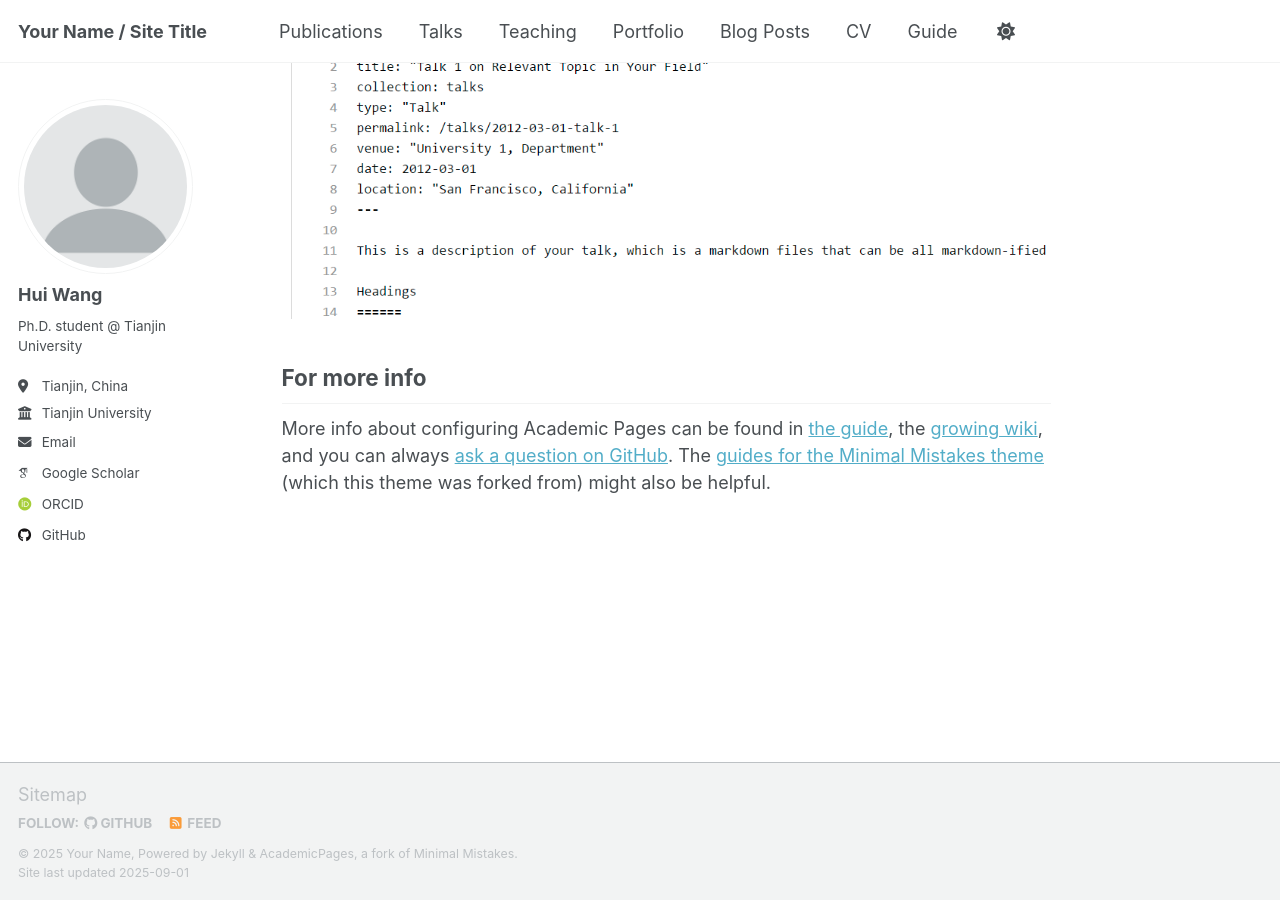
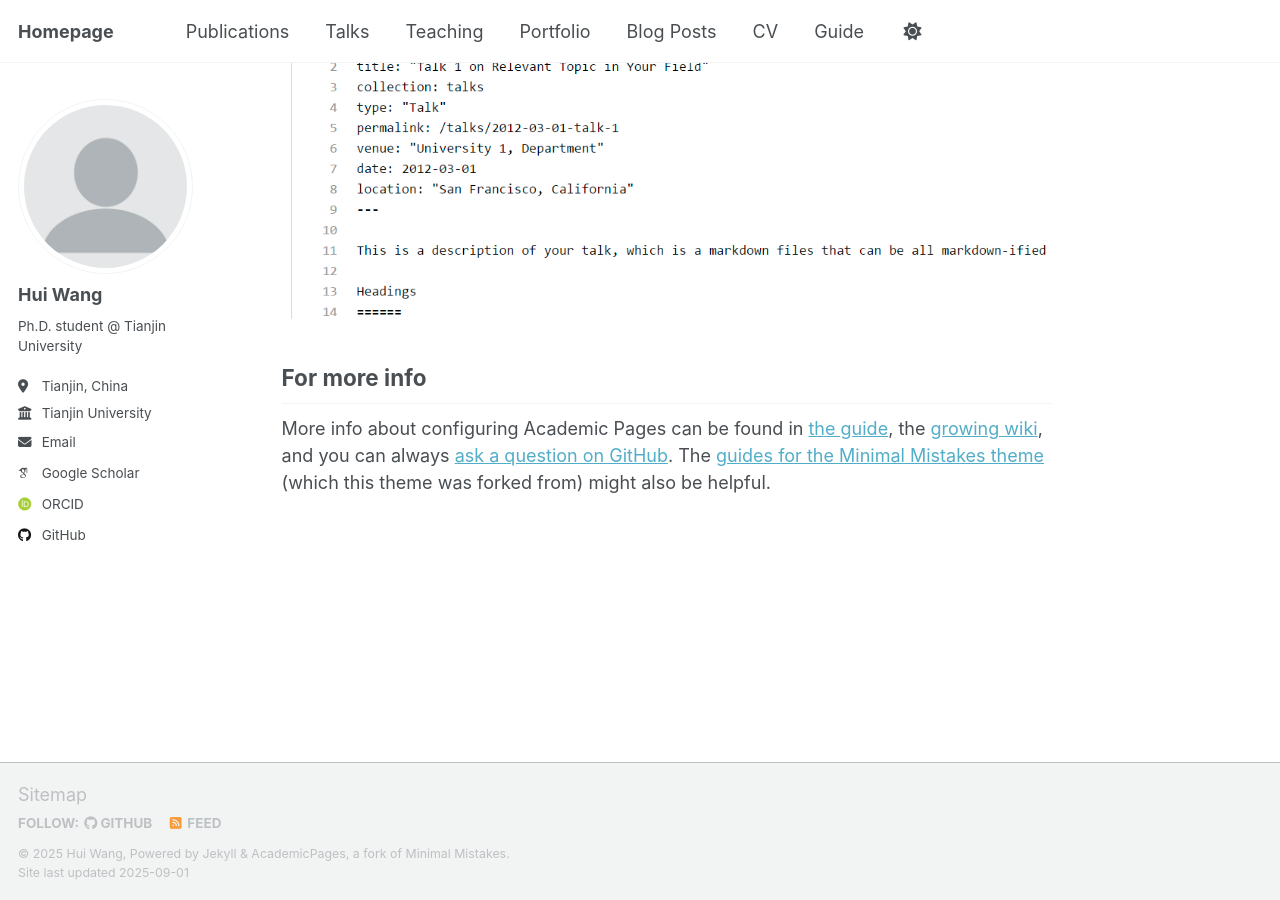
Before and after one commit to HaileyHui/wanghui, a Jekyll site: the page built from _pages/about.md, in a window 1280 px wide and 900 px high, scrolled down 2880 px. Built offline with Jekyll 4.4.1, drawn with Linux system fonts in a browser that asks for light colours; some web fonts are replaced; a script that is not in the unit is left out.

Commit message:
Update _config.yml

```diff
--- a/_config.yml
+++ b/_config.yml
@@ -9,13 +9,13 @@
 # Basic Site Settings
 locale                   : "en-US"
 site_theme               : "default" # Currently available options are "default", "air"
-title                    : "Your Name / Site Title"
+title                    : "Homepage"
 title_separator          : "-"
-name                     : &name "Your Name"
+name                     : &name "Hui Wang"
 description              : &description "personal description"
-url                      : https://academicpages.github.io # the base hostname & protocol for your site e.g. "https://[your GitHub username].github.io" or if you already have some other page hosted on Github then use "https://[your GitHub username].github.io/[Your Repo Name]"
+url                      : https://haileyhui.github.io/wanghui/ # the base hostname & protocol for your site e.g. "https://[your GitHub username].github.io" or if you already have some other page hosted on Github then use "https://[your GitHub username].github.io/[Your Repo Name]"
 baseurl                  : "" # the subpath of your site, e.g. "/blog"
-repository               : "academicpages/academicpages.github.io"
+repository               : "https://haileyhui.github.io/wanghui/"
 
 # Site Author - The following control what appear as part of the author content on the side bar.
 #               If a field is blank the icon and link will not appear, otherwise it will be shown.
```
